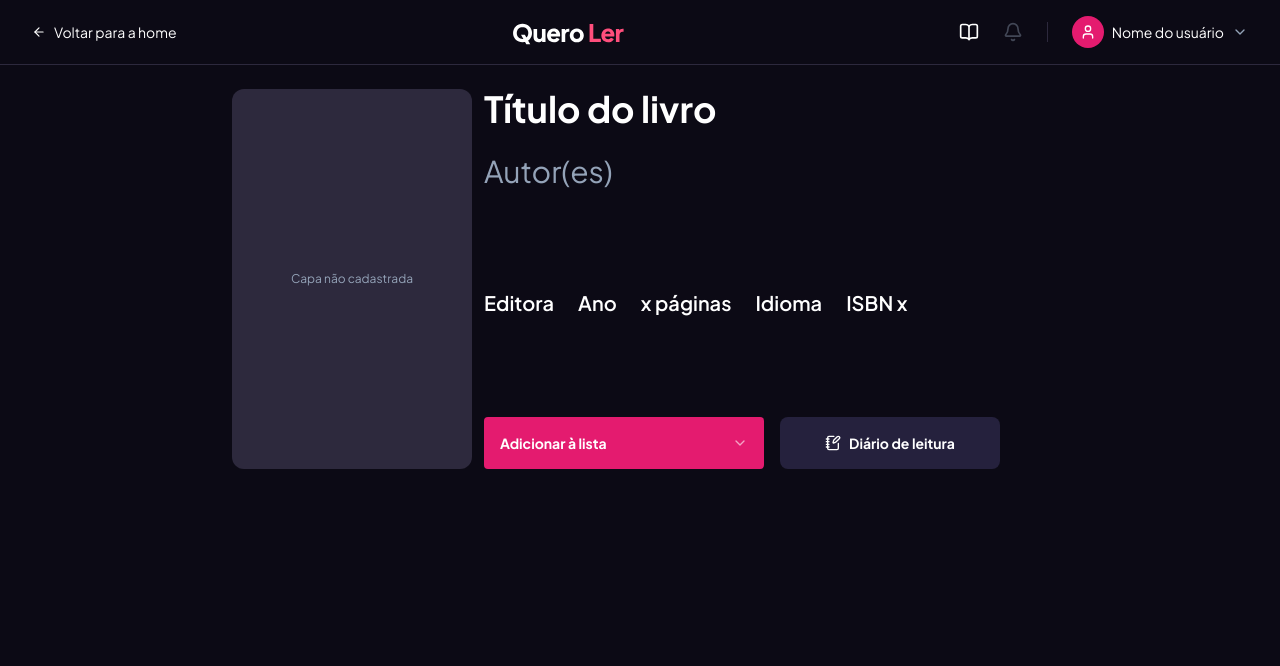
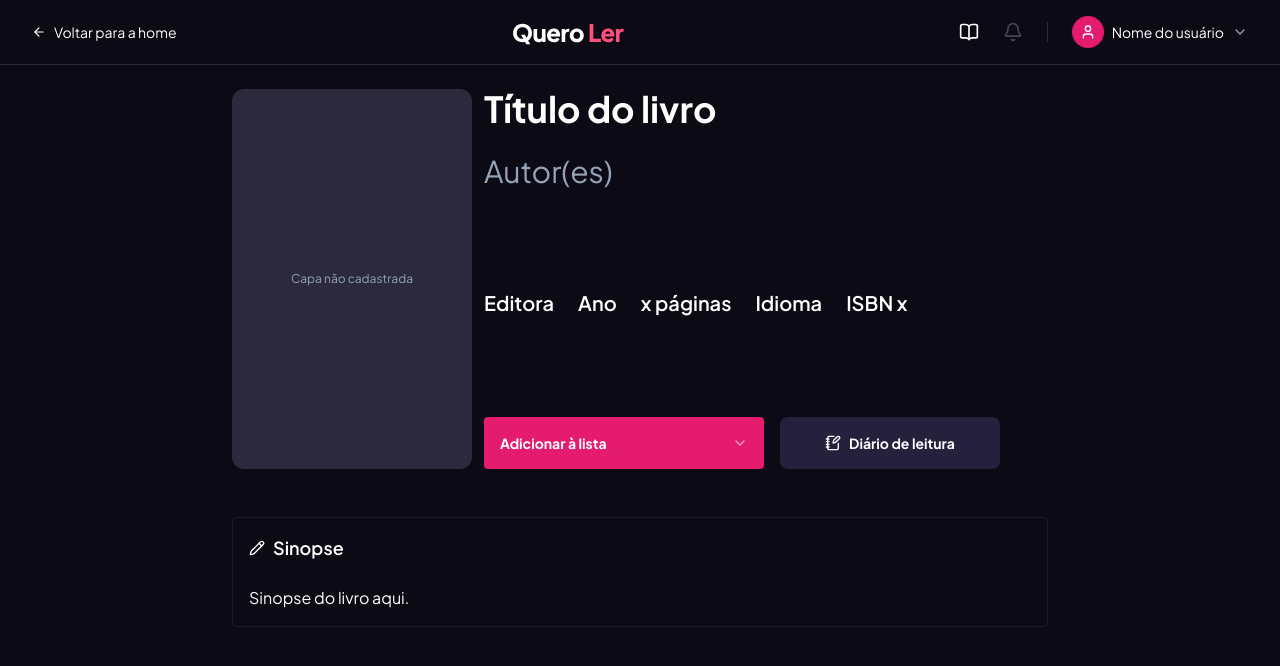
Before and after one commit to ProjetoQueroLer/queroler-frontend, a Next.js app: page /detalhamento-livro in a window 1280 px wide. Shown: the top 666 px of the page. Built offline with nearby package versions, Linux system fonts and the light colour scheme; no server answers.

Commit message:
feat: cria seção de sinopse

```diff
--- a/src/presentation/pages/bookDetails/BookDetails.tsx
+++ b/src/presentation/pages/bookDetails/BookDetails.tsx
@@ -8,6 +8,7 @@ import {
   CheckCircle,
   ChevronDown,
   NotebookPen,
+  Pencil,
   RefreshCw,
 } from 'lucide-react';
 import { useState } from 'react';
@@ -134,6 +135,18 @@ export function BookDetails() {
               </div>
             </div>
           </div>
+
+          <div className="py-12">
+            <div className="border border-border-default rounded-md p-4">
+              <h2 className="flex items-center gap-2 text-text-primary text-md lg:text-lg font-semibold pb-6">
+                <Pencil size={16} />
+                Sinopse
+              </h2>
+              <p className="font-thin text-primary text-sm lg:text-base">
+                Sinopse do livro aqui.
+              </p>
+            </div>
+          </div>
         </main>
       </div>
     </div>
```
